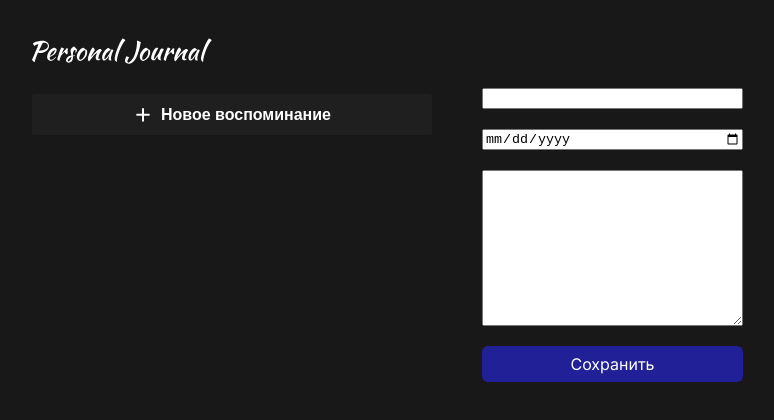
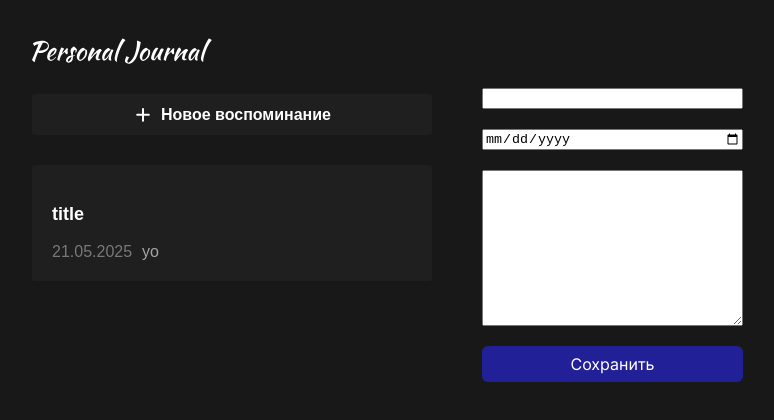
Before and after one commit to AlexanderMenshikoff/diary_app, a React (Vite) app in the folder diary_app/: page / in a window 1280 px wide. Shown: the top 420 px of the page, without its empty margins (6-780 px from the left). Built offline with nearby package versions, Linux system fonts and the light colour scheme.

Commit message:
added card button list from main page, added sorting function, added if empty array checking

```diff
--- a/diary_app/src/components/JournalList/JournalList.jsx
+++ b/diary_app/src/components/JournalList/JournalList.jsx
@@ -1,8 +1,31 @@
 import './JournalList.css';
+import CardButton from '../CardButton/CardButton';
+import JournalItem from '../JournalItem/JournalItem';
 
-const JournalList = ({children}) => {
+
+const JournalList = ({items}) => {
+
+	if(items.length === 0){
+		return <p>Здесь пока нет воспоминаний, добавьте первое</p>;
+	}
+
+	const sortItem = (a, b) => {
+		if(a.date < b.date){
+			return 1;
+		}else{
+			return -1;
+		}
+	};
+
+
 	return (
-		<div className='journal-list'>{children}</div>
+		<div className='journal-list'>
+			{items.sort(sortItem).map(el =>
+				<CardButton key={el.id}>
+					<JournalItem text={el.text} date={el.date} title={el.title}/>
+				</CardButton>
+			)}
+		</div>
 	);
 };
 
```
